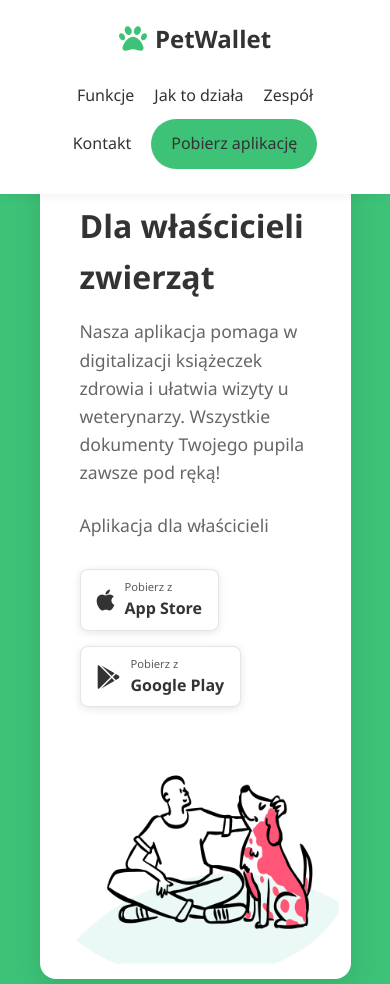
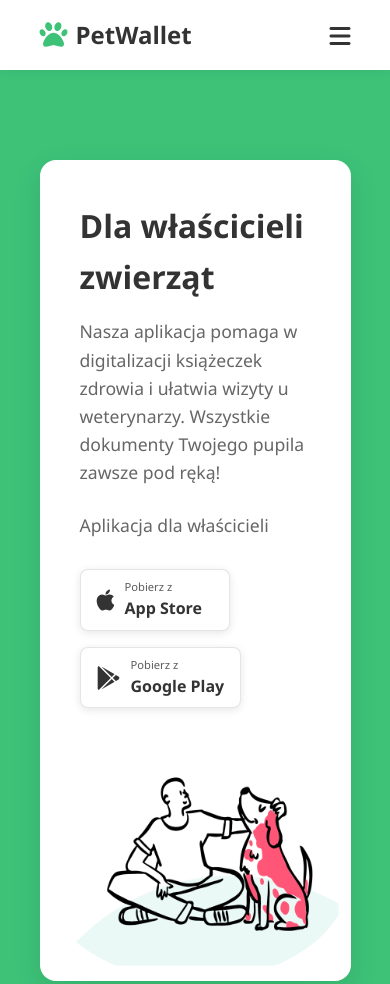
Before and after one commit to macglazer/petWallet-lp, a plain HTML site: page index.html in a window 390 px wide. Shown: the top 984 px of the page. Drawn offline with Linux system fonts and the light colour scheme.

Commit message:
Mobile navigation impl and minor fixes

```diff
--- a/index.html
+++ b/index.html
@@ -18,6 +18,12 @@
             <div class="logo">
                 <i class="fas fa-paw"></i> PetWallet
             </div>
+
+            <!-- Hamburger Menu -->
+            <button class="hamburger">
+                <i class="fas fa-bars"></i>
+            </button>
+
             <ul class="nav-links">
                 <li><a href="#features">Funkcje</a></li>
                 <li><a href="#howitworks">Jak to działa</a></li>
@@ -348,6 +354,7 @@
                 <div class="footer-column">
                     <h3>Aplikacje</h3>
                     <p>Aplikacja dla właścicieli zwierząt</p>
+                    <div class="download">
                         <div class="app-downloads">
                             <a href="#" class="app-button" style="padding: 6px 12px;">
                                 <i class="fab fa-apple"></i>
@@ -357,8 +364,8 @@
                                 </div>
                             </a>
                         </div>
-                    <div class="app-qr">
-                        <div class="qr-code"></div>
+    <!--                    <div class="app-qr">-->
+    <!--                        <div class="qr-code"></div>-->
                             <div class="app-downloads">
                                 <a href="#" class="app-button" style="padding: 6px 12px;">
                                     <i class="fab fa-google-play"></i>
@@ -368,6 +375,7 @@
                                     </div>
                                 </a>
                             </div>
+    <!--                    </div>-->
                     </div>
                 </div>
             </div>
--- a/script.js
+++ b/script.js
@@ -1,4 +1,26 @@
-// Smooth scrolling
+document.addEventListener('DOMContentLoaded', () => {
+    const hamburger = document.querySelector('.hamburger');
+    const navLinks = document.querySelector('.nav-links');
+    const toggleBioButtons = document.querySelectorAll('.bio-toggle');
+
+    hamburger.addEventListener('click', (e) => {
+        e.stopPropagation(); // Important for click-outside detection
+        navLinks.classList.toggle('active');
+    });
+
+    document.addEventListener('click', (e) => {
+        if (!e.target.closest('.nav-links') && !e.target.closest('.hamburger')) {
+            navLinks.classList.remove('active');
+        }
+    });
+
+    window.addEventListener('resize', () => {
+        if (window.innerWidth > 992) {
+            navLinks.classList.remove('active');
+        }
+    });
+
+    // Modified smooth scrolling with menu close
     document.querySelectorAll('a[href^="#"]').forEach(anchor => {
         anchor.addEventListener('click', function(e) {
             e.preventDefault();
@@ -8,6 +30,9 @@ document.querySelectorAll('a[href^="#"]').forEach(anchor => {
 
             const targetElement = document.querySelector(targetId);
             if (targetElement) {
+                // Close mobile menu before scrolling
+                navLinks.classList.remove('active');
+
                 window.scrollTo({
                     top: targetElement.offsetTop - 80,
                     behavior: 'smooth'
@@ -16,20 +41,14 @@ document.querySelectorAll('a[href^="#"]').forEach(anchor => {
         });
     });
 
-// Navbar scroll effect
-window.addEventListener('scroll', function() {
-    const header = document.querySelector('header');
-    if (window.scrollY > 50) {
-        header.style.boxShadow = '0 2px 20px rgba(0, 0, 0, 0.1)';
-    } else {
-        header.style.boxShadow = '0 2px 10px rgba(0, 0, 0, 0.05)';
-    }
+    // Additional: Close menu when clicking any nav link (including non-anchor links)
+    document.querySelectorAll('.nav-links a').forEach(link => {
+        link.addEventListener('click', () => {
+            navLinks.classList.remove('active');
+        });
     });
 
-document.addEventListener('DOMContentLoaded', function() {
-    const toggleButtons = document.querySelectorAll('.bio-toggle');
-
-    toggleButtons.forEach(button => {
+    toggleBioButtons.forEach(button => {
         button.addEventListener('click', function() {
             const bio = this.parentElement;
             const shortBio = bio.querySelector('.bio-short');
--- a/styles.css
+++ b/styles.css
@@ -46,7 +46,16 @@ header {
     display: flex;
     justify-content: space-between;
     align-items: center;
-    padding: 20px 0;
+    padding: 1rem 0;
+}
+
+.hamburger {
+    display: none;
+    background: none;
+    border: none;
+    font-size: 1.5rem;
+    cursor: pointer;
+    color: #333;
 }
 
 .logo {
@@ -67,6 +76,7 @@ header {
     display: flex;
     list-style: none;
     align-items: center;
+    transition: transform 0.3s ease-in-out;
 }
 
 .nav-links li {
@@ -83,10 +93,15 @@ header {
     color: var(--primary-color);
 }
 
+.nav-links a.button {
+    color: var(--primary-light);
+    transition: background-color 0.3s, transform 0.3s;
+}
+
 .button {
     display: inline-block;
     background-color: var(--primary-color);
-    color: white;
+    color: var(--primary-light);;
     padding: 12px 20px;
     border-radius: 30px;
     font-weight: 500;
@@ -95,7 +110,7 @@ header {
 
 .button:hover {
     background-color: #34A968; /* Ciemniejsza wersja zielonego */
-    color: white;
+    color: var(--primary-light);
     transform: translateY(-2px);
 }
 
@@ -162,6 +177,7 @@ header {
 }
 
 .app-button {
+    min-width: 150px;
     display: inline-flex;
     align-items: center;
     background-color: white; /* Zmiana na biały */
@@ -319,7 +335,7 @@ header {
 .feature-item {
     display: flex;
     align-items: center;
-    margin-bottom: 15px;
+    margin-bottom: 1rem;
 }
 
 .feature-icon-small {
@@ -332,6 +348,7 @@ header {
     justify-content: center;
     margin-right: 15px;
     box-shadow: 0 2px 10px rgba(0, 0, 0, 0.05);
+    flex-shrink: 0;
 }
 
 .feature-icon-small i {
@@ -528,7 +545,7 @@ footer {
 .app-downloads {
     display: flex;
     gap: 15px;
-    margin-top: 20px;
+    margin-top: 0.5rem;
 }
 
 .app-qr {
@@ -547,6 +564,41 @@ footer {
 
 /* Responsive Styles */
 @media (max-width: 992px) {
+    .hamburger {
+        display: block;
+    }
+
+    .nav-links {
+        position: fixed;
+        gap: 0.5rem;
+        top: 70px; /* Adjust based on header height */
+        right: 0;
+        width: 100%;
+        height: calc(100vh - 70px);
+        background: white;
+        flex-direction: column;
+        align-items: center;
+        justify-content: start;
+        padding: 2rem 0;
+        transform: translateX(100%);
+        z-index: 1000;
+    }
+
+    .nav-links.active {
+        transform: translateX(0);
+    }
+
+    .nav-links li {
+        width: 100%;
+        text-align: center;
+        padding: 1rem 0;
+    }
+
+    .nav-links a.button {
+        display: inline-block;
+        margin-top: 1rem;
+    }
+
     .split-section {
         flex-direction: column;
     }
@@ -569,20 +621,6 @@ footer {
 }
 
 @media (max-width: 768px) {
-    .navbar {
-        flex-direction: column;
-    }
-
-    .nav-links {
-        margin-top: 20px;
-        flex-wrap: wrap;
-        justify-content: center;
-    }
-
-    .nav-links li {
-        margin: 5px 10px;
-    }
-
     .hero {
         padding: 120px 0 40px;
     }
@@ -605,7 +643,19 @@ footer {
         grid-template-columns: 1fr;
     }
 
+    .footer-bottom {
+        margin-top: 1rem;
+    }
+
+    .download {
+        margin-top: 1rem;
+    }
+
+    .app-downloads {
+        margin-top: 0;
+    }
+
     .app-button {
-        margin-bottom: 15px;
+        margin-bottom: 1rem;
     }
 }
```
Lines whose indentation alone changed are shown as unchanged.
